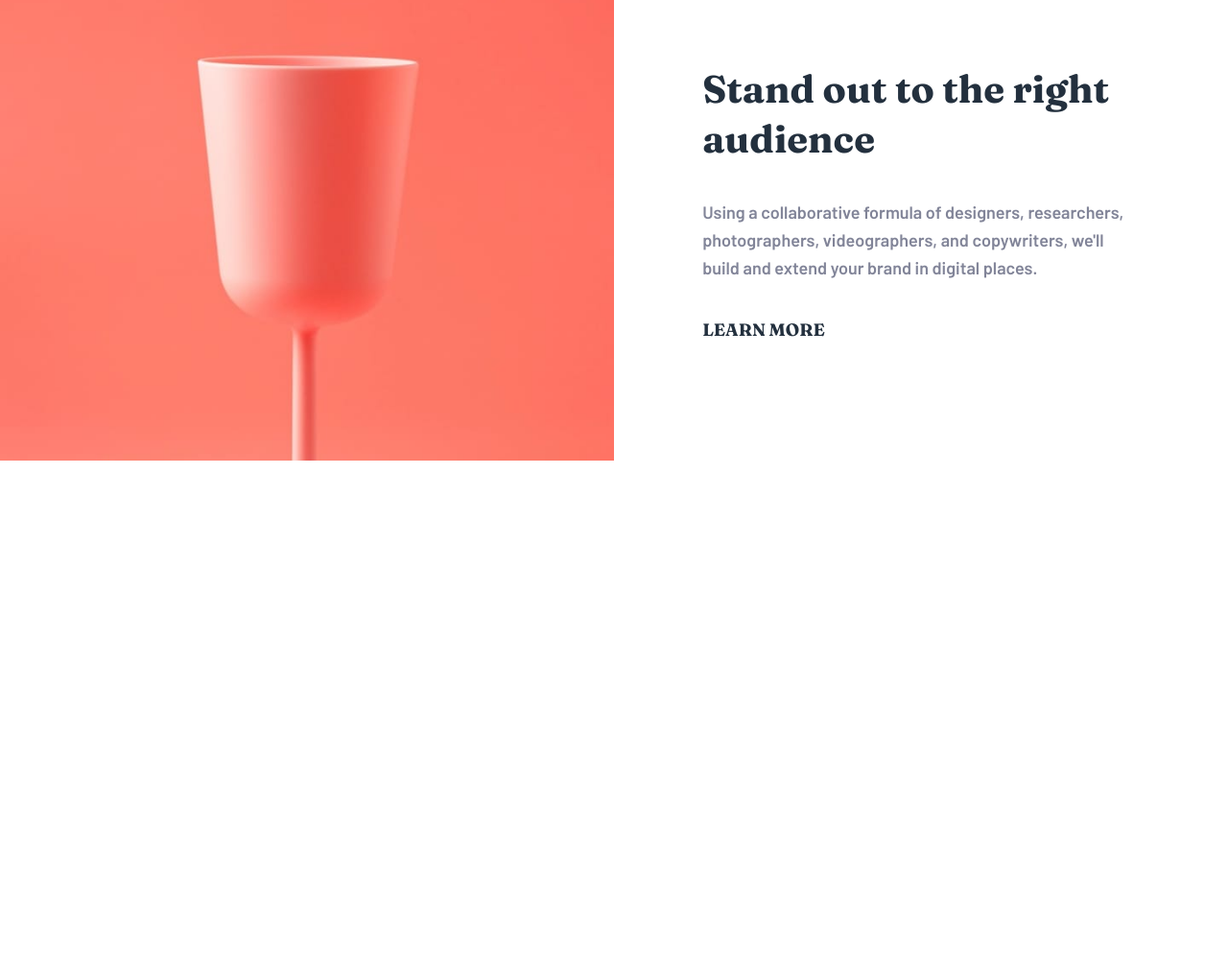
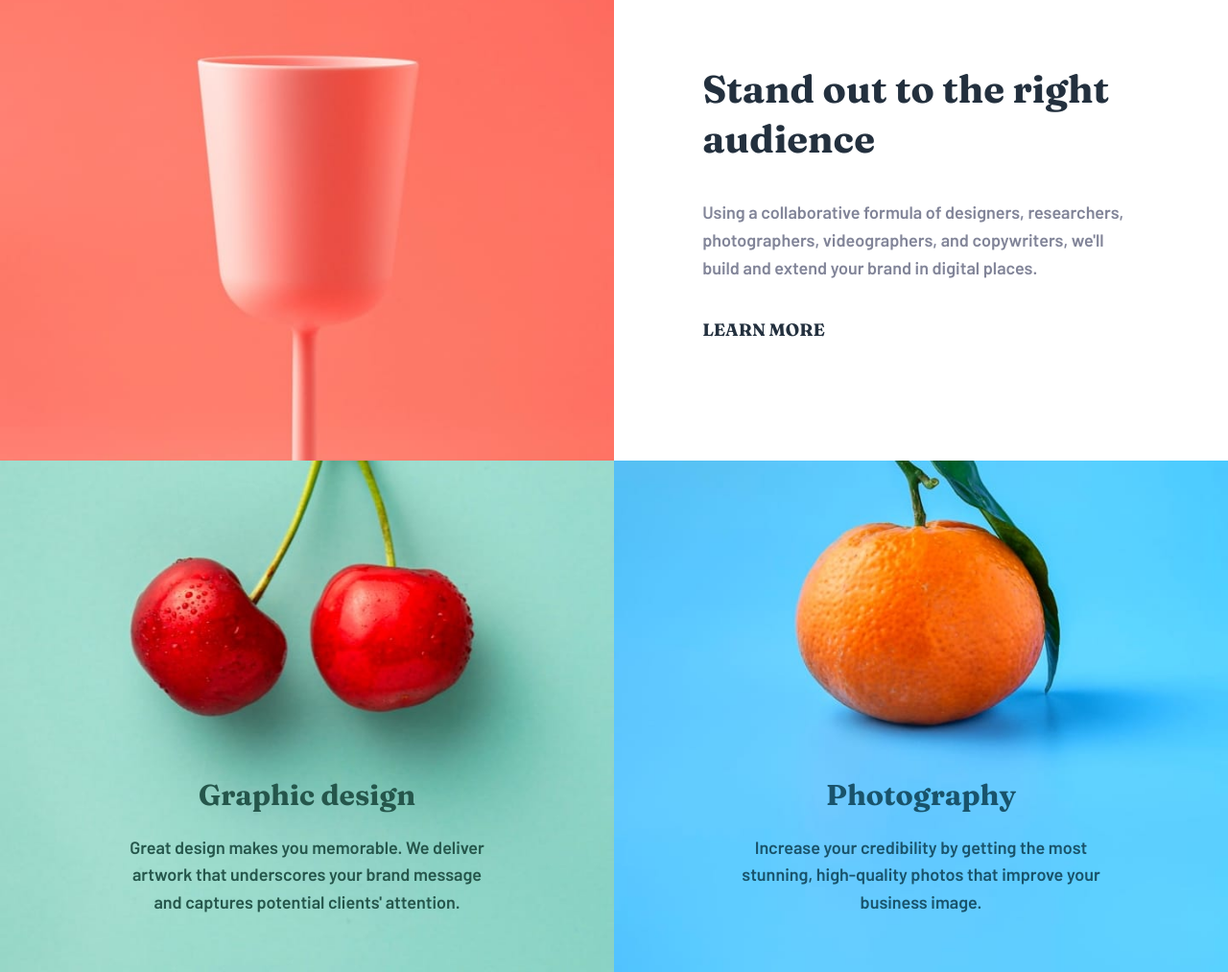
Before and after one commit to vineyy17/Sunnyside-landing-page, a website: page index.html in a window 1280 px wide. Shown: the part 1387-2400 px from the top of the page at 96% size. Before the commit the page ends 1867 px from the top, so only its background shows below. Drawn offline with Linux system fonts and the light colour scheme.

Commit message:
completed the info section

```diff
--- a/index.html
+++ b/index.html
@@ -71,9 +71,48 @@
   </div>
 
   <div class="photo photo--2">
-    <img src="images/desktop/image-stand-out.jpg" alt="Transform image" class="photo__img photo__img--2">
+    <img src="images/desktop/image-stand-out.jpg" alt="Standout image" class="photo__img photo__img--2">
   </div>
 
+</div>
+
+<div class="infos">
+
+  <div class="info info--1">
+
+    <div class="info__image info__image--1">
+      <img src="images/desktop/image-graphic-design.jpg" alt="Graphic design image" class="info__img info__img--1">
+    </div>
+
+    <div class="info__overlay">
+
+    <h3 class="heading-3 heading-3--cyan">Graphic design</h3>
+    <p class="info__text info__text--cyan">
+      Great design makes you memorable. We deliver artwork that underscores your brand
+      message and captures potential clients&apos; attention.
+    </p>
+
+    </div>
+
+  </div>
+
+  <div class="info info--2">
+
+    <div class="info__image info__image--2">
+      <img src="images/desktop/image-photography.jpg" alt="Photography image" class="info__img info__img--2">
+    </div>
+
+    <div class="info__overlay">
+
+    <h3 class="heading-3  heading-3--blue">Photography</h3>
+    <p class="info__text info__text--blue">
+      Increase your credibility by getting the most stunning, high-quality photos that improve
+      your business image.
+    </p>
+
+    </div>
+
+  </div>
 </div>
 
 
--- /dev/null
+++ b/sass/_info.scss
@@ -0,0 +1,49 @@
+.infos {
+    grid-column: full-start / full-end;
+
+    display: grid;
+    grid-template-columns: repeat(2, 1fr);
+
+}
+
+.info {
+    position: relative;
+    &--1 {
+        grid-column: 1 / 2;
+    }
+
+    &--2 {
+        grid-column: 2 / -1;
+    }
+
+    &__overlay {
+       position: absolute;
+       top: 75%;
+       left: 50%;
+       width: 60%;
+    //    height: 100%;
+       transform: translate(-50%, -50%);
+       display: flex;
+       flex-direction: column;
+       justify-content: center;
+       align-items: center;
+       text-align: center;
+       gap: 2vh;
+    }
+
+    &__img {
+        display: block;
+        object-fit: cover;
+        width: 100%;
+    }
+
+    &__text {
+        &--cyan {
+            color: $dark-saturated-cyan;
+        }
+
+        &--blue {
+            color: $dark-blue;
+        }
+    }
+}
--- a/sass/_typography.scss
+++ b/sass/_typography.scss
@@ -15,6 +15,19 @@
     line-height: 1.3;
 }
 
+.heading-3 {
+    font-size: 3rem;
+    font-family: $font-secondary;
+
+    &--cyan {
+        color: $dark-saturated-cyan;
+    }
+
+    &--blue {
+        color: $dark-blue;
+    }
+}
+
 .heading-4 {
     font-size: 1.8rem;
     font-family: $font-secondary;
--- a/sass/main.scss
+++ b/sass/main.scss
@@ -7,3 +7,4 @@
 @import "story";
 @import "button";
 @import "footer";
+@import "info";
```
Also changed, not shown: css/style.css, 1 other file.
